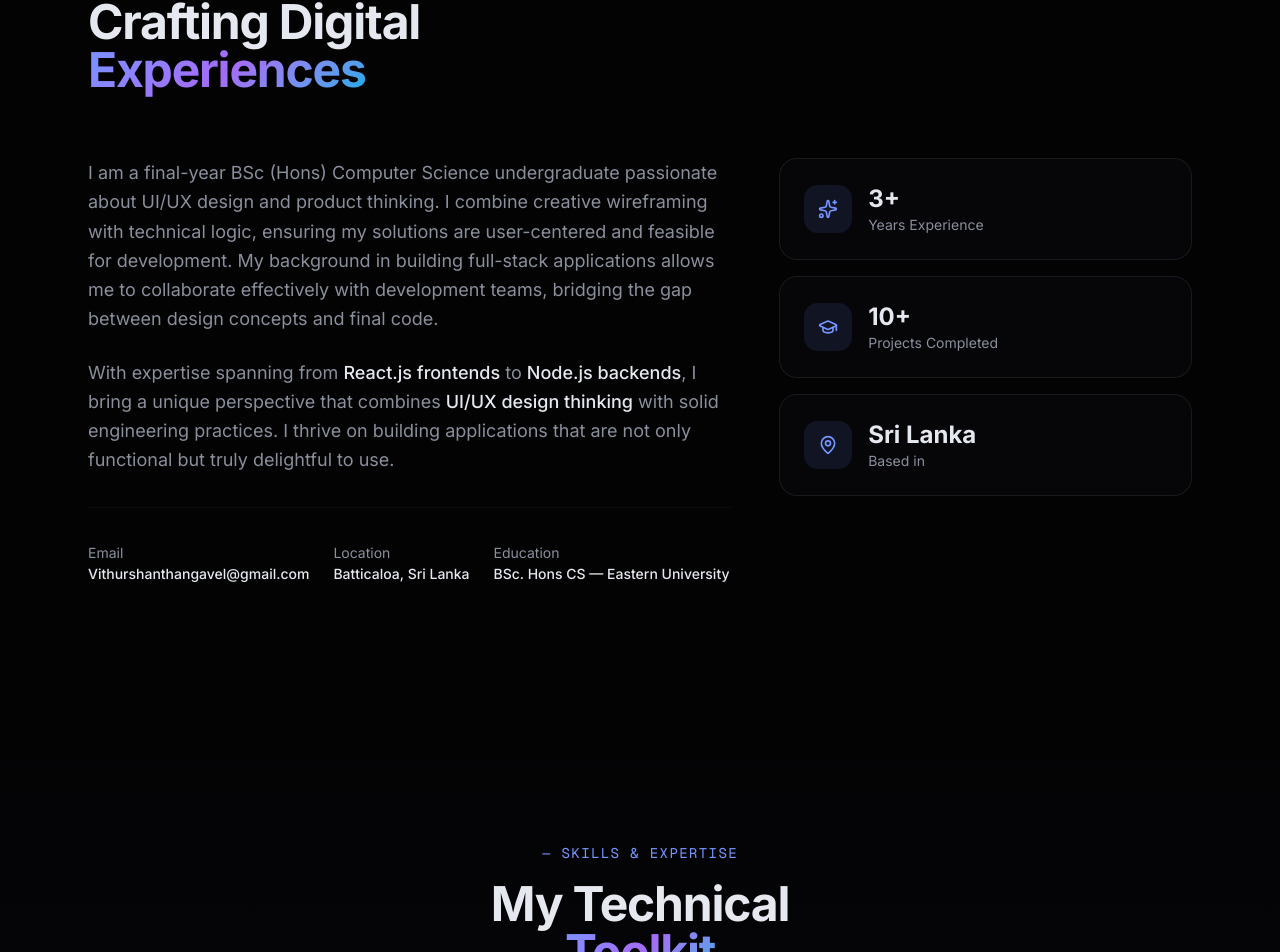
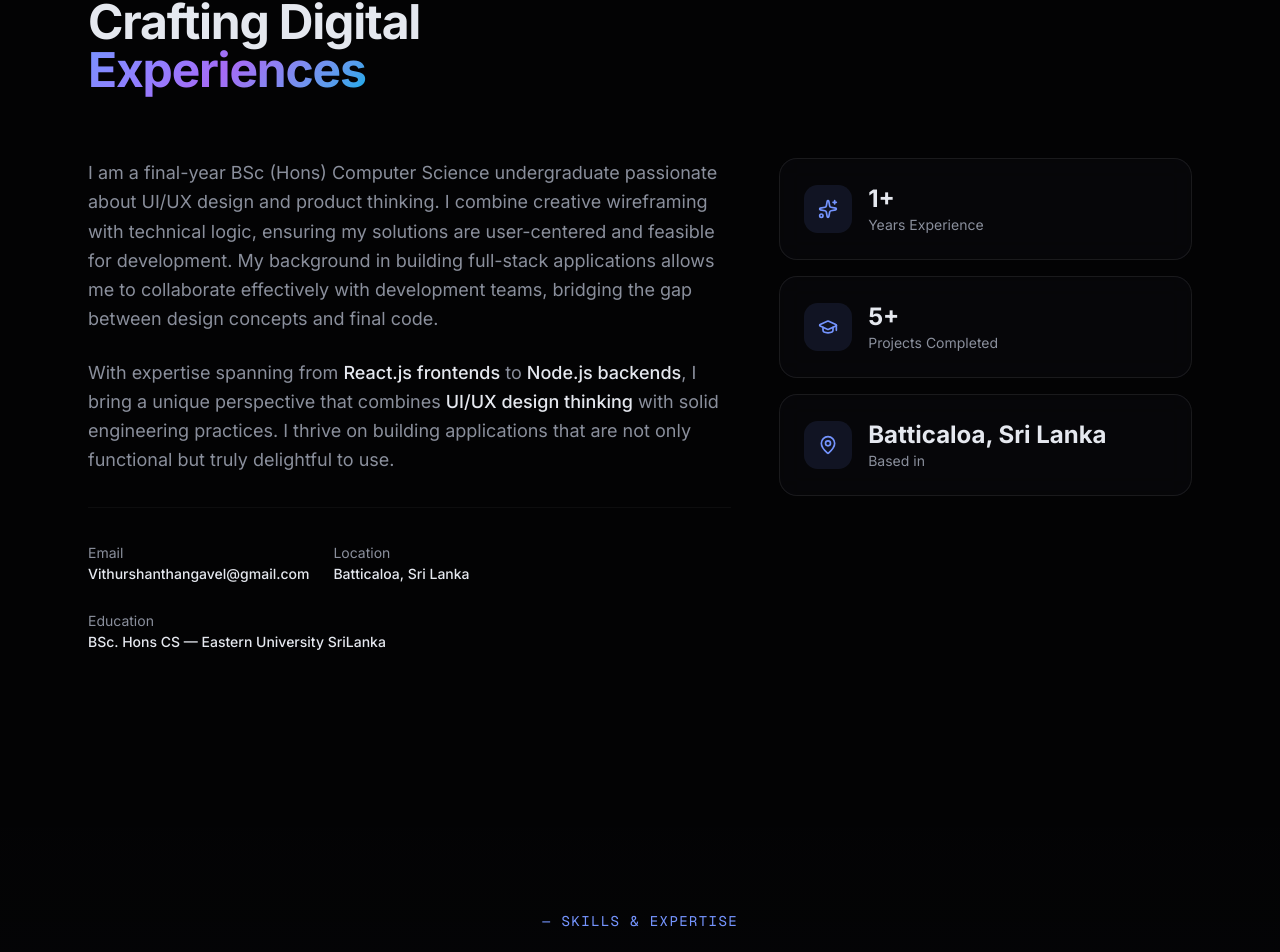
Before and after one commit to Vithu2008-CS/Portfolio_Website, a Next.js app: page / in a window 1280 px wide. Shown: the part 970-1922 px from the top of the page. Built offline with nearby package versions, Linux system fonts and the light colour scheme.

Commit message:
feat: add AboutSection component and personal information data configuration

```diff
--- a/src/components/about-section.tsx
+++ b/src/components/about-section.tsx
@@ -12,9 +12,9 @@ export default function AboutSection() {
   const isInView = useInView(ref, { once: true, margin: "-100px" });
 
   const stats = [
-    { label: "Years Experience", value: "3+", icon: Sparkles },
-    { label: "Projects Completed", value: "10+", icon: GraduationCap },
-    { label: "Based in", value: "Sri Lanka", icon: MapPin },
+    { label: "Years Experience", value: "1+", icon: Sparkles },
+    { label: "Projects Completed", value: "5+", icon: GraduationCap },
+    { label: "Based in", value: "Batticaloa, Sri Lanka", icon: MapPin },
   ];
 
   return (
@@ -74,7 +74,7 @@ export default function AboutSection() {
               <div>
                 <span className="text-sm text-muted-foreground">Education</span>
                 <p className="text-sm font-medium text-foreground">
-                  BSc. Hons CS — Eastern University
+                  BSc. Hons CS — Eastern University SriLanka
                 </p>
               </div>
             </div>
--- a/src/lib/data.ts
+++ b/src/lib/data.ts
@@ -133,6 +133,7 @@ export const education: Education[] = [
   },
   {
     institution: "IDM Achievers International Campus",
+
     degree: "Diploma in ICT & Computing (Level 4)",
     period: "2019 – 2020",
     grade: "Distinction",
```
